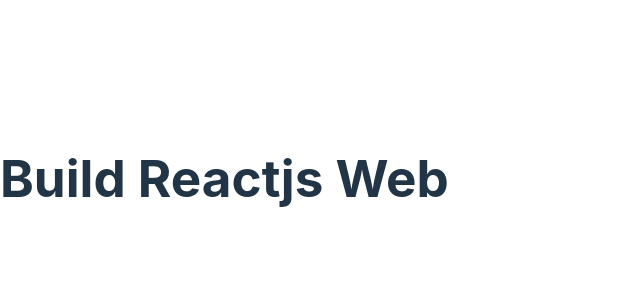
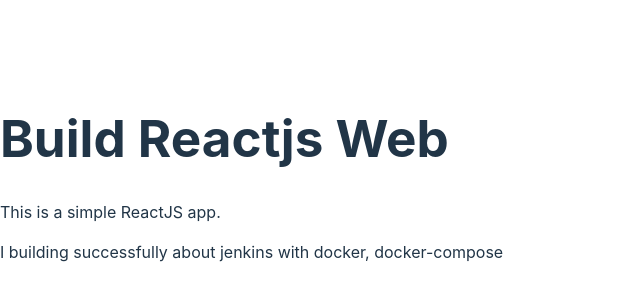
Before and after one commit to trinhhongthuc/build-reactjs-jenkin, a React (Vite) app: page / in a window 1280 px wide. Shown: the part 222-522 px from the top of the page, without its empty margins (0-640 px from the left). Built offline with nearby package versions, Linux system fonts and the light colour scheme.

Commit message:
Change file app.tsx

```diff
--- a/src/App.tsx
+++ b/src/App.tsx
@@ -1,10 +1,12 @@
 function App() {
   return (
     <>
-      <h1>
-        Build Reactjs Web</h1>
+      <h1>Build Reactjs Web</h1>
+
+      <p>This is a simple ReactJS app.</p>
+      <p>I building successfully about jenkins with docker, docker-compose</p>
     </>
-  )
+  );
 }
 
-export default App
+export default App;
```
